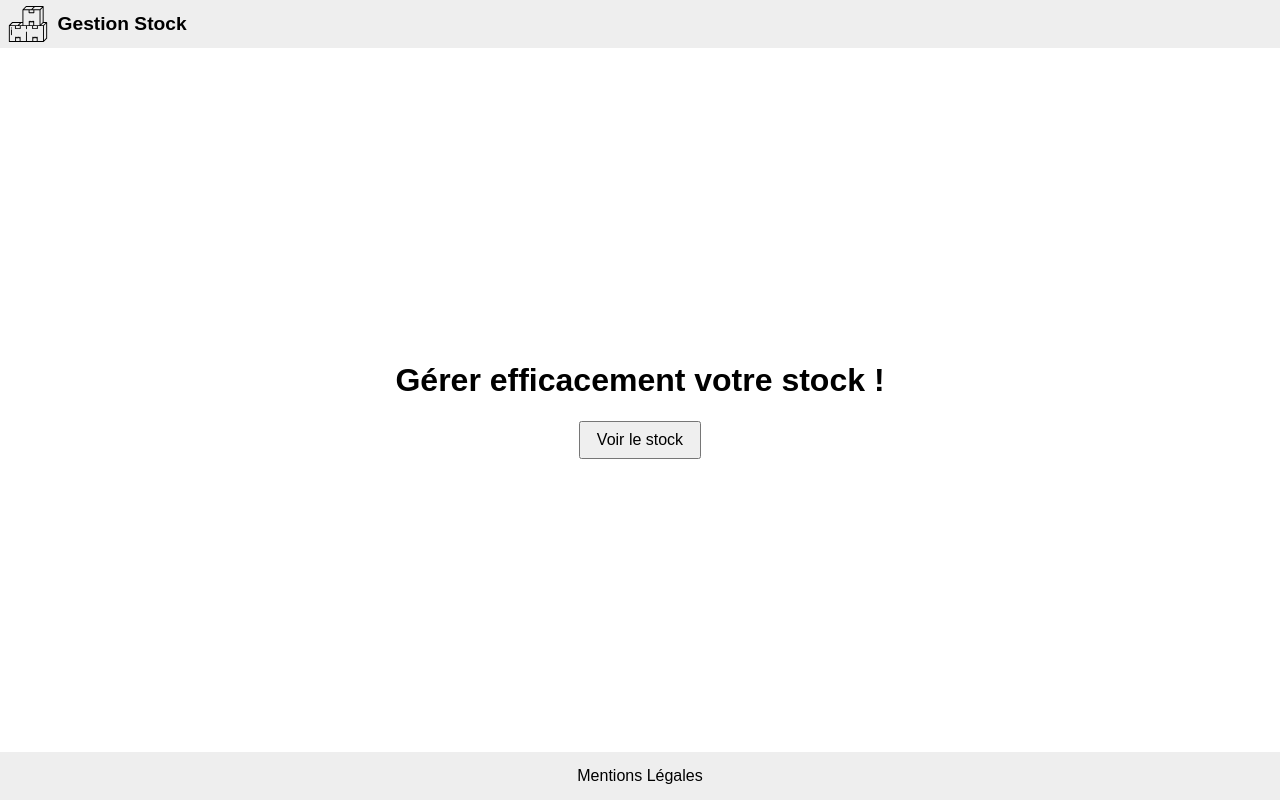
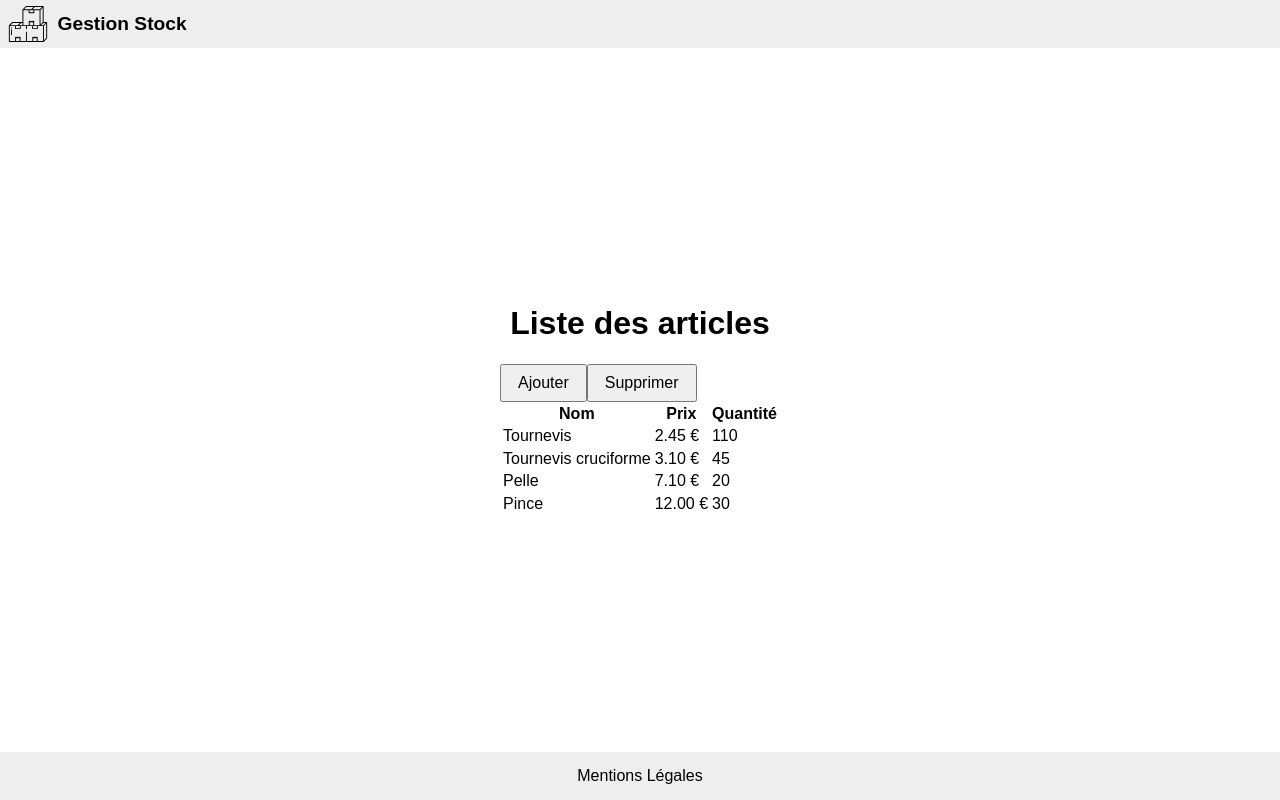
Before and after one commit to jlg-formation/tjscv1-sept-2021, a React (Create React App) app in the folder front/: page /stock in a window 1280 px wide. Built offline with nearby package versions, Linux system fonts and the light colour scheme.

Commit message:
dev: added stock route

```diff
--- a/front/src/layout/Body.tsx
+++ b/front/src/layout/Body.tsx
@@ -1,11 +1,15 @@
 import { Route, Switch } from "react-router-dom";
 import Home from "../routes/Home";
 import Legal from "../routes/Legal";
+import List from "../routes/stock/List";
 import "./Body.css";
 
 function Body() {
   return (
     <Switch>
+      <Route path="/stock">
+        <List />
+      </Route>
       <Route path="/legal">
         <Legal />
       </Route>
--- a/front/src/routes/Home.tsx
+++ b/front/src/routes/Home.tsx
@@ -1,8 +1,12 @@
+import { Link } from "react-router-dom";
+
 function Home() {
   return (
     <main>
       <h1>Gérer efficacement votre stock !</h1>
-      <button>Voir le stock</button>
+      <Link to="/stock">
+        <button>Voir le stock</button>
+      </Link>
     </main>
   );
 }
--- /dev/null
+++ b/front/src/routes/stock/List.tsx
@@ -0,0 +1,46 @@
+function List() {
+  return (
+    <main>
+      <h1>Liste des articles</h1>
+      <div className="content">
+        <nav>
+          <button>Ajouter</button>
+          <button>Supprimer</button>
+        </nav>
+        <table>
+          <thead>
+            <tr>
+              <th className="name">Nom</th>
+              <th className="price">Prix</th>
+              <th className="qty">Quantité</th>
+            </tr>
+          </thead>
+          <tbody>
+            <tr>
+              <td className="name">Tournevis</td>
+              <td className="price">2.45 €</td>
+              <td className="qty">110</td>
+            </tr>
+            <tr>
+              <td className="name">Tournevis cruciforme</td>
+              <td className="price">3.10 €</td>
+              <td className="qty">45</td>
+            </tr>
+            <tr>
+              <td className="name">Pelle</td>
+              <td className="price">7.10 €</td>
+              <td className="qty">20</td>
+            </tr>
+            <tr>
+              <td className="name">Pince</td>
+              <td className="price">12.00 €</td>
+              <td className="qty">30</td>
+            </tr>
+          </tbody>
+        </table>
+      </div>
+    </main>
+  );
+}
+
+export default List;
```
Also changed, not shown: front/src/routes/stock/Add.tsx (added, +10 -0 lines).
